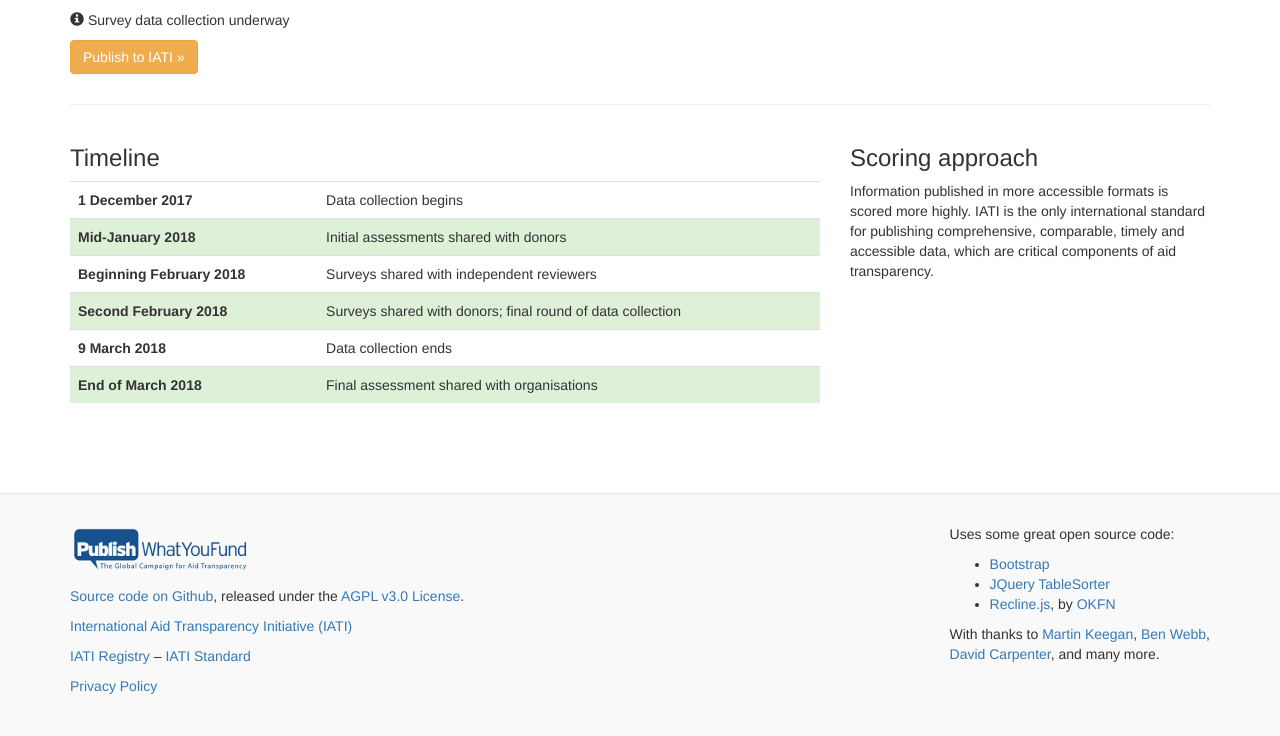
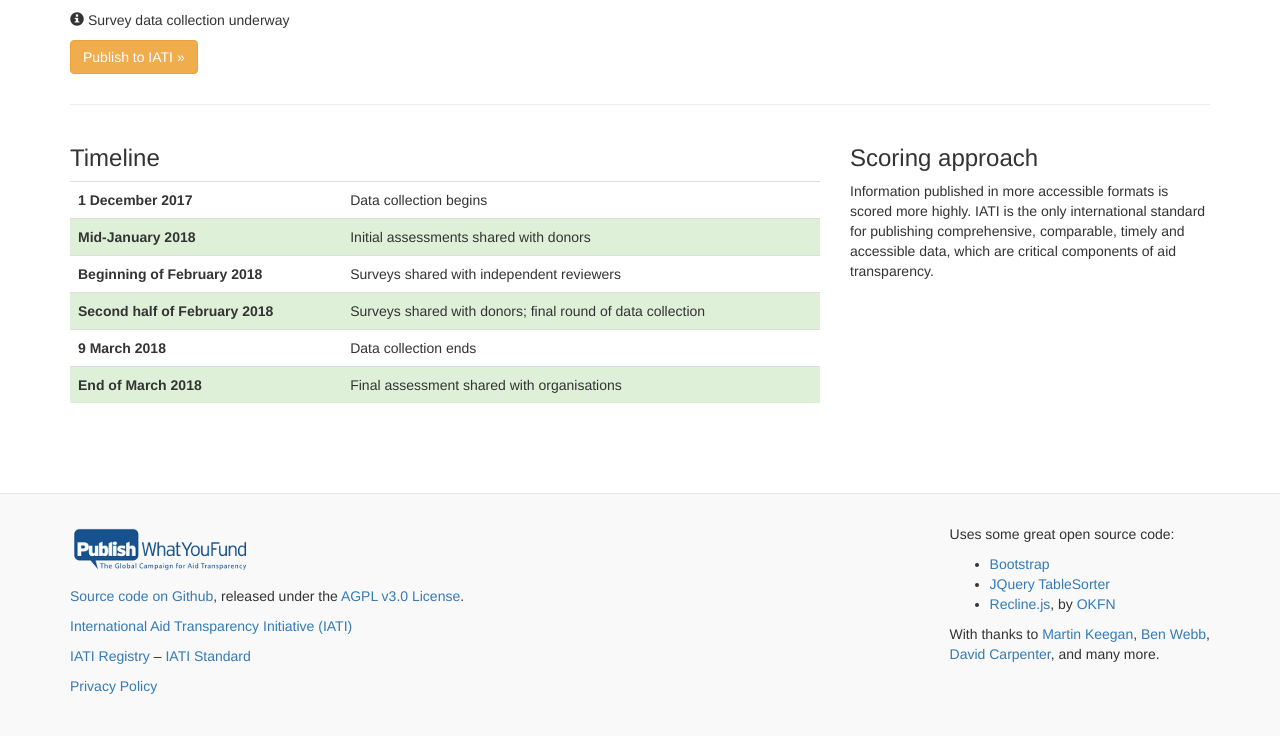
Before and after one commit to pwyf/aid-transparency-tracker, a Flask app: template iatidataquality/templates/organisation_index.html in a window 1280 px wide. Shown: the part 229-965 px from the top of the page. Run offline with Flask 2, Linux system fonts and the light colour scheme; the template is opened without the code that fills it, so the values that code supplies are empty; parts of the project's set-up code (start-up, migrations or seed data) failed here and were passed over; some libraries are stand-ins or nearby versions.

Commit message:
Fix wording on timeline

```diff
--- a/iatidataquality/templates/organisation_index.html
+++ b/iatidataquality/templates/organisation_index.html
@@ -58,11 +58,11 @@
 			<td>Initial assessments shared with donors</td>
         </tr>
         <tr>
-            <td><strong>Beginning February 2018</strong></td>
+            <td><strong>Beginning of February 2018</strong></td>
             <td>Surveys shared with independent reviewers</td>
         </tr>
         <tr class="success">
-            <td><strong>Second February 2018</strong></td>
+            <td><strong>Second half of February 2018</strong></td>
             <td>Surveys shared with donors; final round of data collection</td>
         </tr>
         <tr>
```
